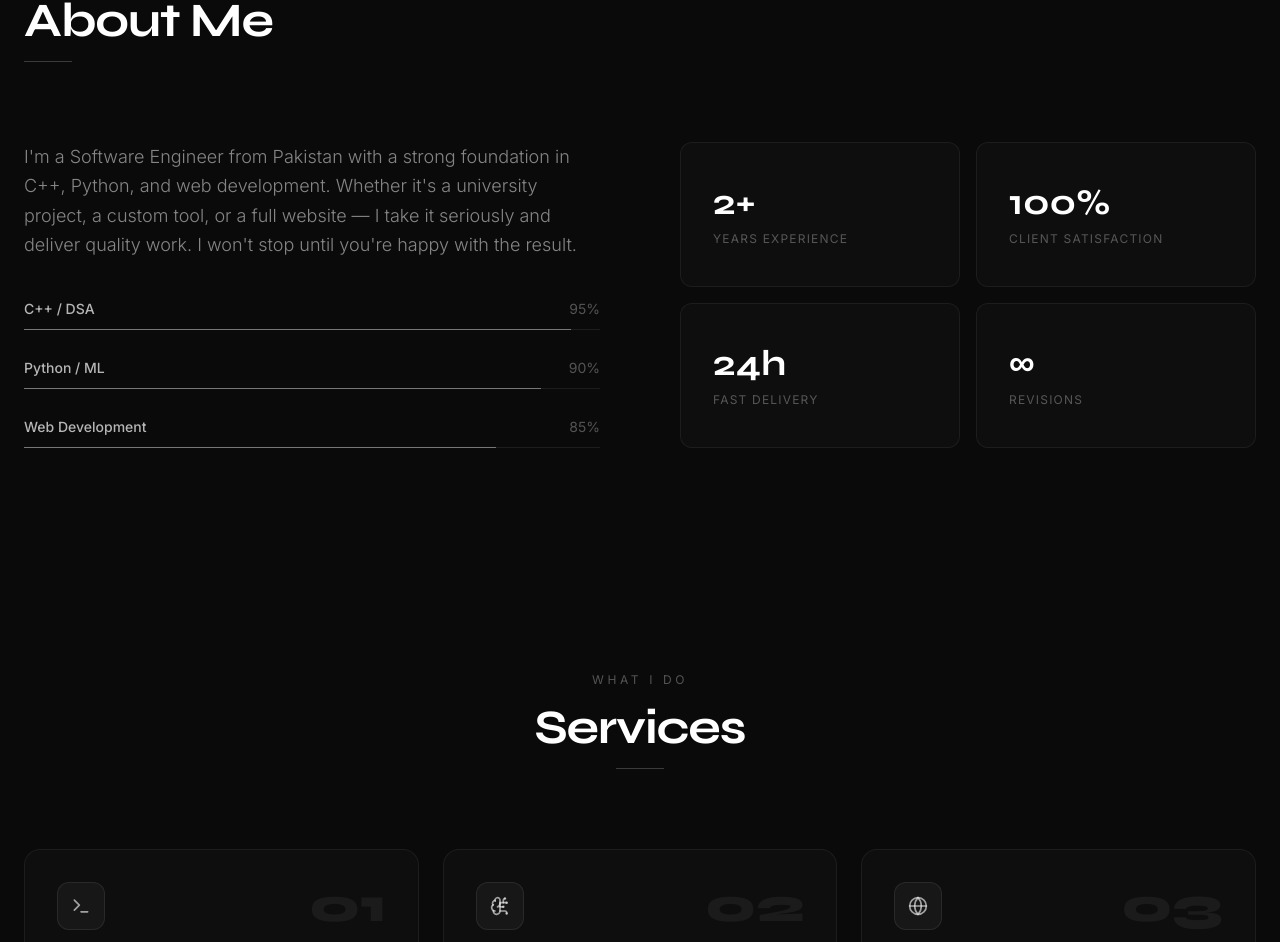
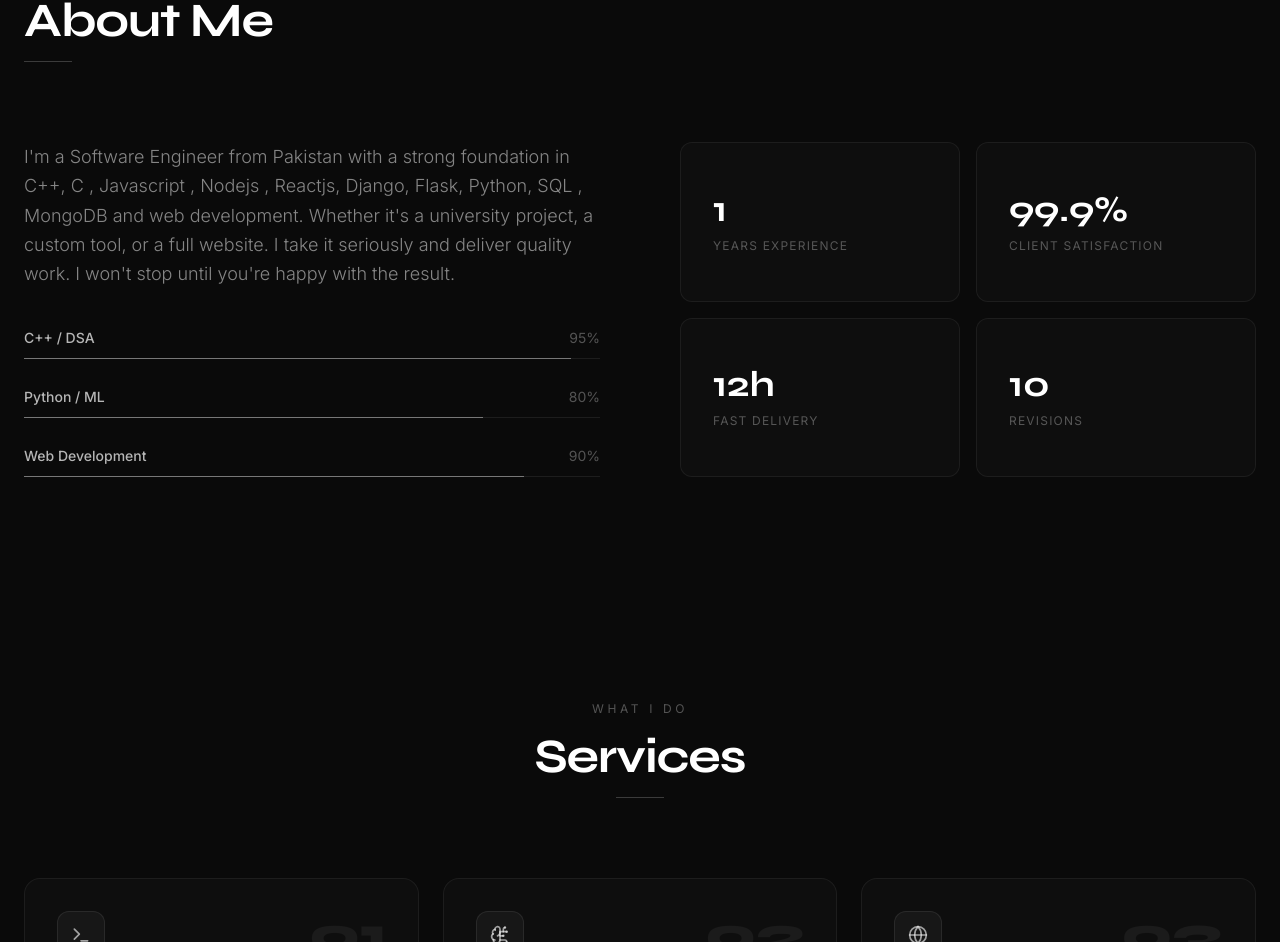
Before and after one commit to TahaSohail-Goat/my_portfolio, a React (Vite) app: page / in a window 1280 px wide. Shown: the part 947-1889 px from the top of the page. Built offline with nearby package versions, Linux system fonts and the light colour scheme.

Commit message:
Changes made in About Section

```diff
--- a/src/components/sections/About.tsx
+++ b/src/components/sections/About.tsx
@@ -3,15 +3,15 @@ import { useRef } from 'react';
 
 const skills = [
   { name: 'C++ / DSA', level: 95 },
-  { name: 'Python / ML', level: 90 },
-  { name: 'Web Development', level: 85 },
+  { name: 'Python / ML', level: 80 },
+  { name: 'Web Development', level: 90 },
 ];
 
 const stats = [
-  { value: '2+', label: 'Years Experience' },
-  { value: '100%', label: 'Client Satisfaction' },
-  { value: '24h', label: 'Fast Delivery' },
-  { value: '∞', label: 'Revisions' },
+  { value: '1', label: 'Years Experience' },
+  { value: '99.9%', label: 'Client Satisfaction' },
+  { value: '12h', label: 'Fast Delivery' },
+  { value: '10', label: 'Revisions' },
 ];
 
 export function About() {
@@ -39,8 +39,8 @@ export function About() {
             transition={{ duration: 0.7, delay: 0.15 }}
           >
             <p className="text-white/50 text-lg leading-relaxed mb-10 font-light">
-              I'm a Software Engineer from Pakistan with a strong foundation in C++, Python, and web development.
-              Whether it's a university project, a custom tool, or a full website — I take it seriously and deliver quality work.
+              I'm a Software Engineer from Pakistan with a strong foundation in C++, C , Javascript , Nodejs , Reactjs, Django, Flask, Python, SQL , MongoDB  and web development.
+              Whether it's a university project, a custom tool, or a full website. I take it seriously and deliver quality work.
               I won't stop until you're happy with the result.
             </p>
 
```
